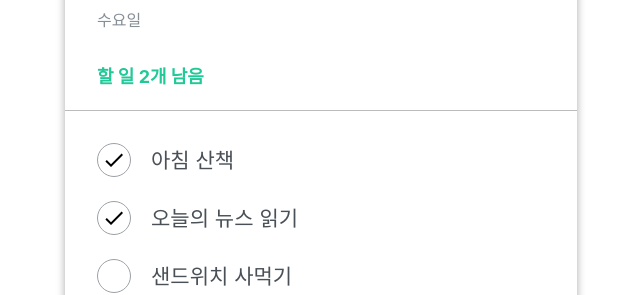
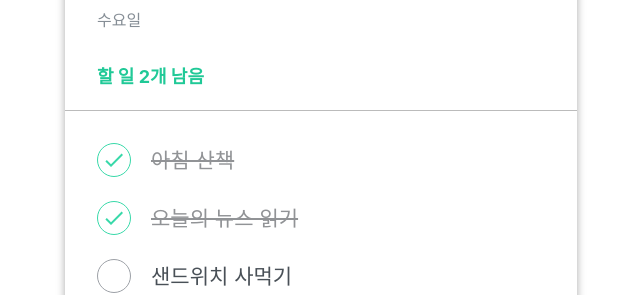
Before and after one commit to taecode/todo-react-app202301, a React (Create React App) app: page / in a window 1280 px wide. Shown: the part 184-479 px from the top of the page, without its empty margins (319-959 px from the left). Built offline with nearby package versions, Linux system fonts and the light colour scheme.

Commit message:
# Todos app api호출전 완성

```diff
--- a/src/components/todo/TodoHeader.js
+++ b/src/components/todo/TodoHeader.js
@@ -1,13 +1,18 @@
 import React from 'react'
 import './css/TodoHeader.css';
 
-const TodoHeader = () => {
+const TodoHeader = ({todoList}) => {
+
+
+  //todoList에서 done값이 false인 객체들만 필터링
+  const undoneTodos=todoList.filter(todo=>!todo.done);
+
   return (
     <header>
         <h1> 2023년 1월 25일 </h1>
         <h2 className='day'>수요일 </h2>
-        <div className='tasks-left'>할 일 2개 남음</div>
-        {/* div는 무조건 className,id */}
+        <div className='tasks-left'>할 일 {undoneTodos.length}개 남음</div>
+        {/* div는 무조건 className or id */}
     </header>
   );
 };
--- a/src/components/todo/TodoItem.js
+++ b/src/components/todo/TodoItem.js
@@ -3,6 +3,7 @@
 import React from 'react'
 import {MdDone,MdDelete} from 'react-icons/md';
 import './css/TodoItem.css';
+import cn from 'classnames';
 
 const TodoItem = ({todo}) => {
 
@@ -12,10 +13,11 @@ const TodoItem = ({todo}) => {
 
   return (
     <li className='todo-item'>
-        <div className='check-circle'>
+        <div className={cn('check-circle',{active: done})}>
             {done && <MdDone/>}
         </div>
-        <span className='text'>{title}</span>
+        <span className={cn('text',{finish: done})}>{title}</span>
+        {/* done이 true면 .finish값 붙어서 css적용됨 */}
         <div className='remove'>
             <MdDelete/>
         </div>
--- a/src/components/todo/TodoTemplate.js
+++ b/src/components/todo/TodoTemplate.js
@@ -35,7 +35,8 @@ const TodoTemplate = () => {
   return (
     <div className='todo-template'>
 
-        <TodoHeader/>
+        {/* 헤더,메인 둘다 배열 정보 알아야함 */}
+        <TodoHeader todoList={todos}/>
         <TodoMain todoList={todos}/>
         <TodoInput/>
 
--- a/src/components/todo/css/TodoItem.css
+++ b/src/components/todo/css/TodoItem.css
@@ -27,12 +27,22 @@
 
 }
 
+.todo-item .check-circle.active{
+    border-color: #38d9a9;
+    color: #38d9a9;
+}
+
 .todo-item .text{
     font-size: 21px;
     color: #495057;
 
     flex: 1;
 
+}
+
+.todo-item .text.finish{
+    color: #919396;
+    text-decoration: line-through;
 }
 
 .todo-item .remove{
```
